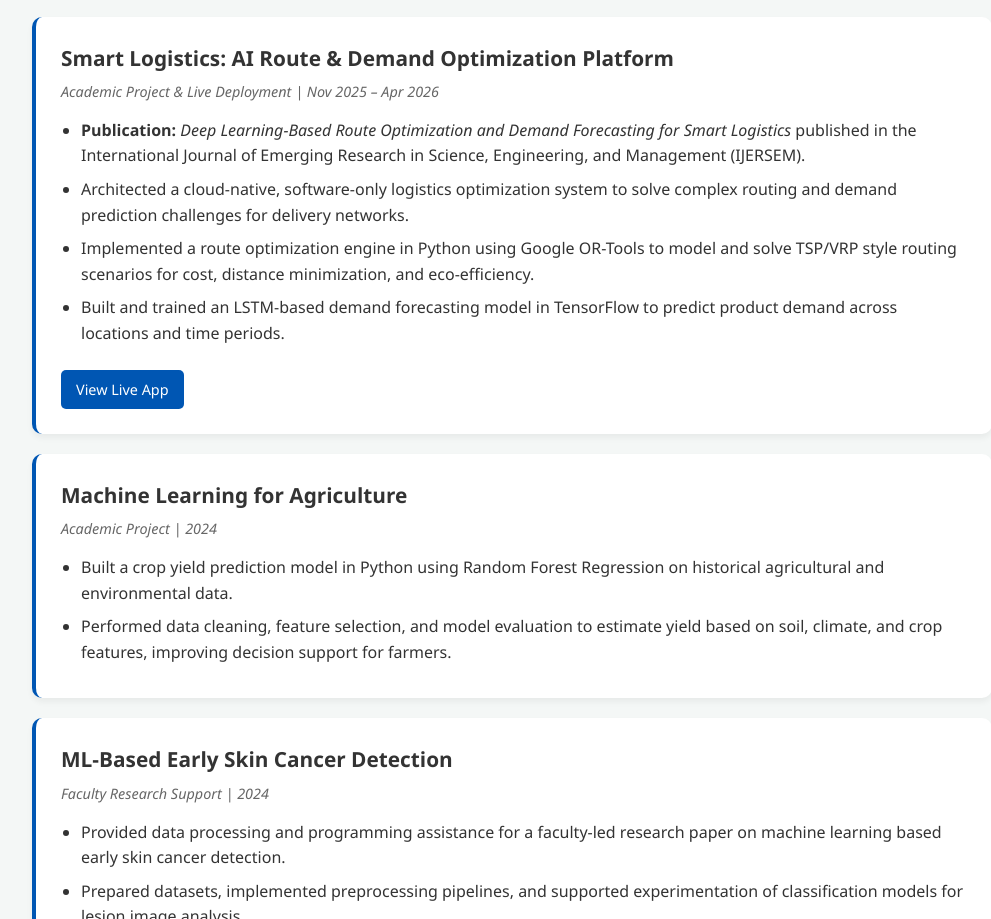
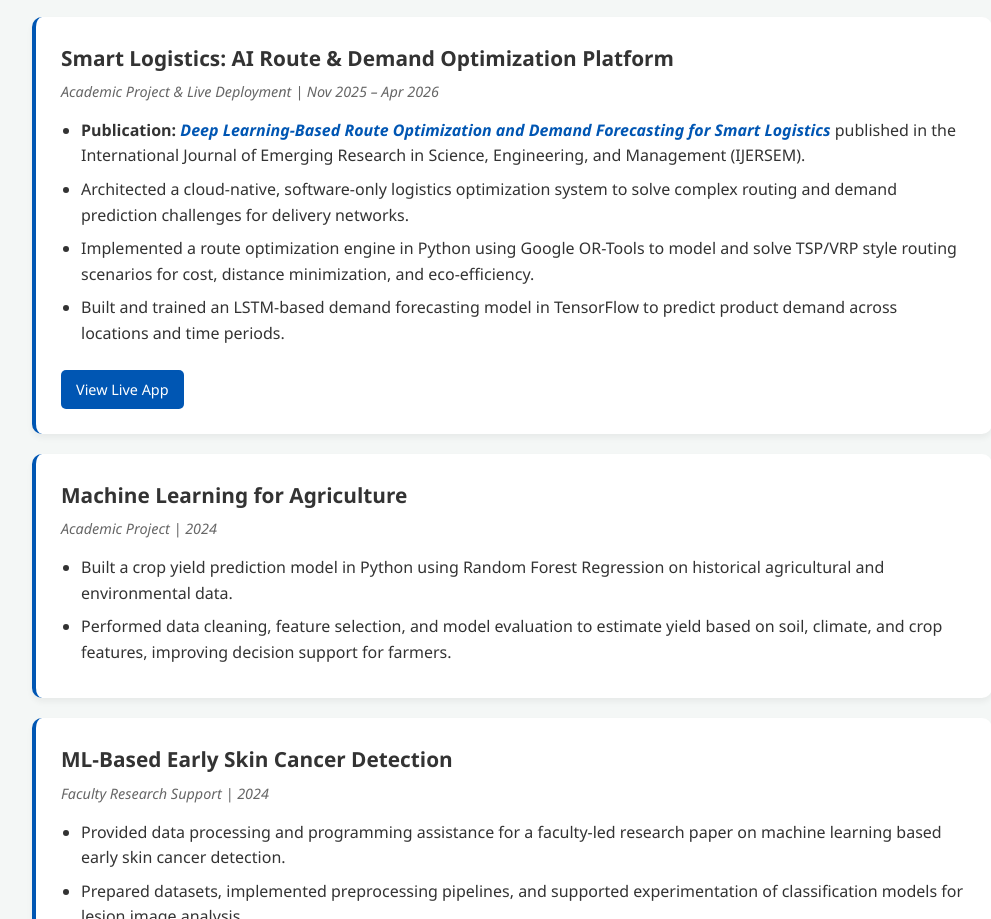
Before and after one commit to Adarsh-Gandla/adarsh-gandla, a plain HTML site: page index.html in a window 1280 px wide. Shown: the part 1667-2586 px from the top of the page, without its empty margins (128-1119 px from the left). Drawn offline with Linux system fonts and the light colour scheme.

Commit message:
Make publication link clickable in projects section
Updated project publication link to be clickable.

```diff
--- a/index.html
+++ b/index.html
@@ -143,11 +143,11 @@
         <section id="projects" class="fade-in">
             <h3>Projects & Publications</h3>
 
-            <div class="card">
+           <div class="card">
                 <h4>Smart Logistics: AI Route & Demand Optimization Platform</h4>
                 <div class="date">Academic Project & Live Deployment | Nov 2025 – Apr 2026</div>
                 <ul>
-                    <li><strong>Publication:</strong> <em>Deep Learning-Based Route Optimization and Demand Forecasting for Smart Logistics</em> published in the International Journal of Emerging Research in Science, Engineering, and Management (IJERSEM).</li>
+                    <li><strong>Publication:</strong> <a href="https://ijersem.com/72319-2/" target="_blank" style="color: var(--accent-color); text-decoration: none; font-weight: bold;"><em>Deep Learning-Based Route Optimization and Demand Forecasting for Smart Logistics</em></a> published in the International Journal of Emerging Research in Science, Engineering, and Management (IJERSEM).</li>
                     <li>Architected a cloud-native, software-only logistics optimization system to solve complex routing and demand prediction challenges for delivery networks.</li>
                     <li>Implemented a route optimization engine in Python using Google OR-Tools to model and solve TSP/VRP style routing scenarios for cost, distance minimization, and eco-efficiency.</li>
                     <li>Built and trained an LSTM-based demand forecasting model in TensorFlow to predict product demand across locations and time periods.</li>
```
